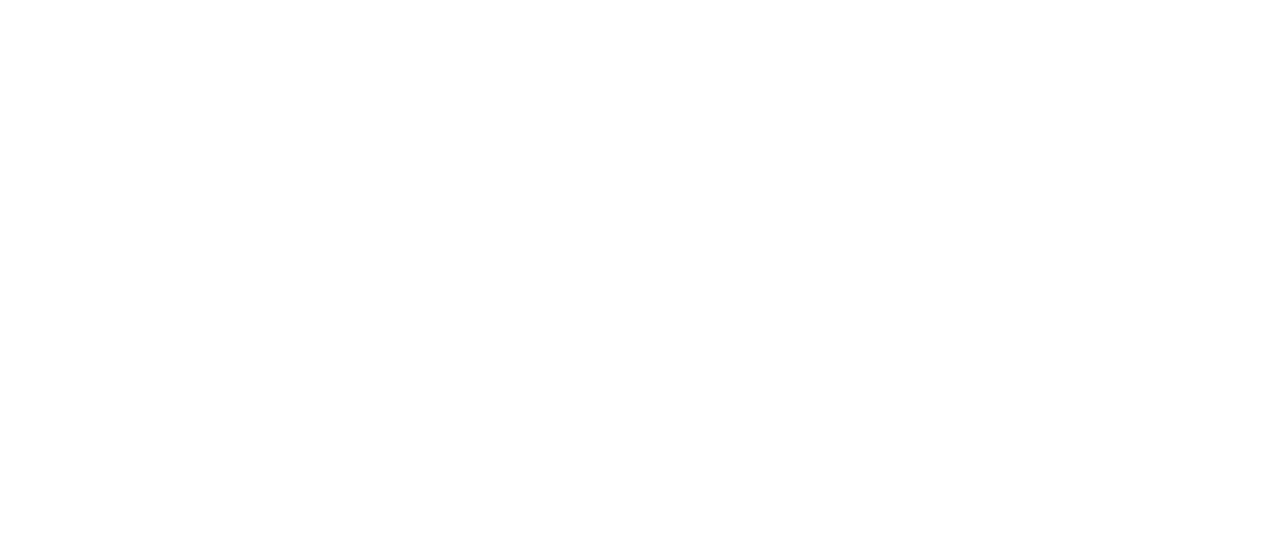
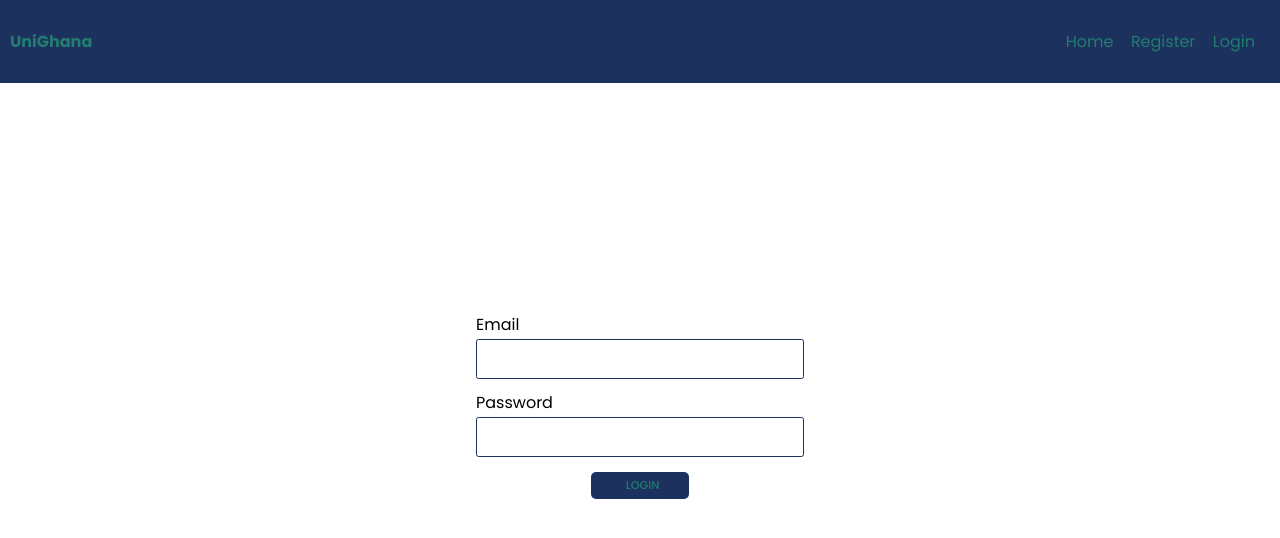
Before and after one commit to AminMusah/auth-UniGhana, a React (Vite) app: page /dashboard in a window 1280 px wide. Before the commit this address had no page. Shown: the top 538 px of the page. Built offline with nearby package versions, Linux system fonts and the light colour scheme.

Commit message:
update user state

```diff
--- a/src/App.jsx
+++ b/src/App.jsx
@@ -3,14 +3,19 @@ import { Route,Routes } from 'react-router-dom'
 import Home from './pages/Home'
 import Register from './pages/Register'
 import Login from './pages/Login'
+import { useContext } from "react";
+import { UserContext } from "./context/UserContext";
+import Dashboard from './pages/Dashboard'
 
 function App() {
+  let {isAuth} = useContext(UserContext)
 
   return (
       <Routes>
         <Route path="/" element={<Home />} />
         <Route path="/register" element={<Register />} />
         <Route path="/login" element={<Login />} />
+        <Route path="/dashboard" element={ isAuth ? <Dashboard /> : <Login/>} />
       </Routes>
   )
 }
--- a/src/components/Header.jsx
+++ b/src/components/Header.jsx
@@ -1,38 +1,66 @@
-import React, { useState } from "react";
+import { useState, useContext } from "react";
 import TimeLineIcon from "remixicon-react/TimeLineIcon";
 import Menu2LineIcon from "remixicon-react/Menu2LineIcon";
 import { Link } from "react-router-dom";
-
+import { UserContext } from "../context/UserContext";
 
 function Header() {
+  let { isAuth,setIsAuth } = useContext(UserContext);
 
   const [openMenu, setOpenMenu] = useState(false);
-  const [header, setHeader] = useState(false);
 
   const menuOpen = () => {
     setOpenMenu(!openMenu);
   };
 
-  const headerTop = () => {
-    setHeader(!openMenu);
+  const handleLogout = () => {
+    localStorage.removeItem("user");
+    localStorage.removeItem("token");
+    setIsAuth(false)
+    localStorage.removeItem("isAuth", isAuth);
+
+    window.location.replace("/login");
   };
+
   return (
     <header className="absolute top-0 w-full z-4">
-      <div className="flex bg-blue justify-between text-green p-4 w-full">
+      <div className="flex bg-blue justify-between text-green px-4 w-full">
         <div className="flex items-center justify-between py-5 w-full">
-          <Link to="/" className="font-bold">
+          <Link to="/dashboard" className="font-bold">
             <h3>UniGhana</h3>
           </Link>
 
-          <nav className={`sm:flex transition-all duration-1000 ${openMenu ? "flex items-center" :" hidden"}`} >
-            <ul className="fixed sm:static top-28 h-full w-8/12 sm:top-0 right-0 flex flex-between items-start flex-col sm:flex-row sm:w-1/3  text-green p-6 z-10 transform transition-all duration-1000 bg-blue">
+          <nav
+            className={`sm:flex transition-all duration-1000 ${
+              openMenu ? "flex items-center" : " hidden"
+            }`}
+          >
+            <ul className="fixed sm:static top-16 h-full w-8/12 sm:top-0 right-0 flex flex-between items-start flex-col sm:flex-row sm:w-1/3 text-green p-6 z-10 transform transition-all duration-1000 bg-blue">
+
+              {isAuth ? (
+                <div className="sm:flex">
+
+                  <li>
+                    <Link to="/dashboard" className="text-green sm:ml-7" onClick={ () => setOpenMenu(!openMenu)
+}>
+                      Dashboard
+                    </Link>
+                  </li>
+                  <li>
+                    <button className="text-green sm:ml-7" onClick={handleLogout}>
+                      logout
+                    </button>
+                  </li>
+                </div>
+              ) : (
+                <div className="sm:flex">
                          <li>
                 <Link to="/" className="text-green sm:ml-7">
                   Home
                 </Link>
               </li>
+                  <li>
 
-              <li>
                     <Link to="/register" className="text-green sm:ml-7">
                       Register
                     </Link>
@@ -43,13 +71,13 @@ function Header() {
                       Login
                     </Link>
                   </li>
-
+                </div>
+              )}
             </ul>
-
           </nav>
 
           <button className="nav-open-btn sm:hidden" onClick={menuOpen}>
-            <Menu2LineIcon/>
+            <Menu2LineIcon />
           </button>
         </div>
       </div>
--- /dev/null
+++ b/src/context/UserContext.jsx
@@ -0,0 +1,22 @@
+import { createContext, useState,useEffect } from "react";
+
+export const UserContext = createContext();
+
+const UserProvider = ({ children }) => {
+  const [isAuth, setIsAuth] = useState(() => {
+    const storedValue = localStorage.getItem('isAuth');
+    return storedValue ? JSON.parse(storedValue) : false;
+  });
+
+  useEffect(() => {
+    localStorage.setItem('isAuth', JSON.stringify(isAuth));
+  }, [isAuth]);
+
+  return (
+    <UserContext.Provider value={{isAuth,setIsAuth}}>
+      {children}
+    </UserContext.Provider>
+  );
+};
+
+export default UserProvider;
--- a/src/main.jsx
+++ b/src/main.jsx
@@ -3,11 +3,14 @@ import ReactDOM from 'react-dom/client'
 import { BrowserRouter } from 'react-router-dom'
 import App from './App'
 import './index.css'
+import UserProvider from './context/UserContext'
 
 ReactDOM.createRoot(document.getElementById('root')).render(
   <React.StrictMode>
     <BrowserRouter>
-    <App />
+    <UserProvider>
+      <App />
+    </UserProvider>
     </BrowserRouter>
   </React.StrictMode>,
 )
--- a/src/pages/Home.jsx
+++ b/src/pages/Home.jsx
@@ -3,10 +3,10 @@ import Header from '../components/Header'
 import { Link } from 'react-router-dom'
 
 
+
 function App() {
-
   return (
-    <div className='flex justify-center items-center h-screen'>
+    <div className='flex justify-center items-center h-screen' >
       <Header/>
       <Link to="register" className='border-none font-inherit cursor-pointer text-green flex items-center gap-6 max-w-max-content py-8 px-12 font-medium text-lg uppercase rounded-lg transition-all bg-blue'>
         Get started
--- a/src/pages/Login.jsx
+++ b/src/pages/Login.jsx
@@ -1,31 +1,57 @@
-import { useState } from "react";
+import { useState,useContext } from "react";
 import Header from "../components/Header";
 import MiniLoader from "../components/MiniLoader";
 import production from "../../api/base";
 import axios from "axios";
+import { UserContext } from "../context/UserContext";
+import Swal from "sweetalert2";
 
 function Login() {
+  let { isAuth, setIsAuth } = useContext(UserContext);
+
   const [loading, setLoading] = useState(false);
   const [email, setEmail] = useState("");
   const [password, setPassword] = useState("");
   const [error, setError] = useState("");
 
+
+  const welcomeAlert = () => {
+    const Toast = Swal.mixin({
+      toast: true,
+      position: "top",
+      showConfirmButton: false,
+      timer: 10000,
+      timerProgressBar: true,
+      didOpen: (toast) => {
+        toast.addEventListener("mouseenter", Swal.stopTimer);
+        toast.addEventListener("mouseleave", Swal.resumeTimer);
+      },
+    });
+
+    Toast.fire({
+      icon: "success",
+      title: "Log In Succesfull, Welcome!",
+    });
+  };
+
   const handleSubmit = async (e) => {
     try {
       e.preventDefault();
+
       const res = await axios.post(`${production}/api/login`, {
         email,
         password,
       });
+      welcomeAlert()
+      setLoading(true)
       const token = res.data.token;
       const userId = res.data.user._id;
       localStorage.setItem("token", token);
       localStorage.setItem("user", userId);
-      setLoading(true)
+      setIsAuth(true);
+      res.data && window.location.replace("/dashboard");
 
-    //   setIsAuth(true);
-      // console.log(auth)
-      res.data && window.location.replace("/dashboard");
+
     } catch (err) {
       console.log(err);
       setError(err.response.data.message);
@@ -40,21 +66,19 @@ function Login() {
           className="flex items-center justify-center flex-col"
         >
           <div className="flex flex-col items-start">
-            <label className="mb-4">Email:</label>
+            <label className="mt-4">Email</label>
             <input
               type="email"
               name="email"
-              reqiured={true}
               onChange={(e) => setEmail(e.target.value)}
               className="border border-blue rounded p-2"
             />
           </div>
           <div className="mb-2 flex flex-col items-start justify-center">
-            <label className="mb-4">Password:</label>
+            <label className="mt-4">Password</label>
             <input
               type="password"
               name="password"
-              reqiured={true}
               onChange={(e) => setPassword(e.target.value)}
               className="border border-blue rounded p-2"
             />
@@ -64,7 +88,7 @@ function Login() {
             >
               {error}
             </div> : '' }
-          <button className="border-none font-inherit cursor-pointer flex items-center gap-6 max-w-max-content py-2 px-12 font-medium text-lg uppercase rounded-lg transition-all bg-blue">
+          <button className="border-none font-inherit mt-4 cursor-pointer flex items-center gap-6 max-w-max-content py-2 px-12 font-medium text-lg uppercase rounded-lg transition-all bg-blue">
             {loading ? <MiniLoader /> : ""}
             <span className="ml-2 text-green">Login</span>
           </button>
--- a/src/pages/Register.jsx
+++ b/src/pages/Register.jsx
@@ -3,6 +3,7 @@ import Header from "../components/Header";
 import MiniLoader from "../components/MiniLoader";
 import production from "../../api/base";
 import axios from "axios";
+import Swal from "sweetalert2";
 
 function Register() {
   const [loading, setLoading] = useState(false);
@@ -12,6 +13,24 @@ function Register() {
   const [password, setPassword] = useState("");
   const [error, setError] = useState("");
 
+  const welcomeAlert = () => {
+    const Toast = Swal.mixin({
+      toast: true,
+      position: "top",
+      showConfirmButton: false,
+      timer: 10000,
+      timerProgressBar: true,
+      didOpen: (toast) => {
+        toast.addEventListener("mouseenter", Swal.stopTimer);
+        toast.addEventListener("mouseleave", Swal.resumeTimer);
+      },
+    });
+
+    Toast.fire({
+      icon: "success",
+      title: "Succesfully Registered!, You can log in now",
+    });
+  };
 
   const handleSubmit = async (e) => {
     try {
@@ -19,7 +38,8 @@ function Register() {
       const res = await axios.post(`${production}/api/register`, {
         name,email,password
       })
-      console.log(res)
+      welcomeAlert()
+
       setLoading(true)
       res.data && window.location.replace('/login')
     } catch (err) {
@@ -36,31 +56,28 @@ function Register() {
           className="flex items-center justify-center flex-col"
         >
           <div className="flex items-start flex-col">
-            <label className="mb-4">Username:</label>
+            <label className="mt-4">Username</label>
             <input
               type="text"
               name="username"
-              reqiured={true}
               onChange={(e) => setName(e.target.value)}
               className="border border-blue rounded p-2"
             />
           </div>
           <div className="flex flex-col items-start">
-            <label className="mb-4">Email:</label>
+            <label className="mt-4">Email</label>
             <input
               type="email"
               name="email"
-              reqiured={true}
               onChange={(e) => setEmail(e.target.value)}
               className="border border-blue rounded p-2"
             />
           </div>
           <div className="mb-2 flex flex-col items-start justify-center">
-            <label className="mb-4">Password:</label>
+            <label className="mt-4">Password</label>
             <input
               type="password"
               name="password"
-              reqiured={true}
               onChange={(e) => setPassword(e.target.value)}
               className="border border-blue rounded p-2"
             />
@@ -70,7 +87,7 @@ function Register() {
             >
               {error}
             </div> : '' }
-          <button className="border-none font-inherit cursor-pointer flex items-center gap-6 max-w-max-content py-2 px-12 font-medium text-lg uppercase rounded-lg transition-all bg-blue">
+          <button className="border-none font-inherit mt-4 cursor-pointer flex items-center gap-6 max-w-max-content py-2 px-12 font-medium text-lg uppercase rounded-lg transition-all bg-blue">
             {loading ? <MiniLoader /> : ""}
             <span className="ml-2 text-green">Register</span>
           </button>
```
Also changed, not shown: src/pages/Dashboard.jsx (+32 -0 lines). Lines whose indentation alone changed are shown as unchanged.
